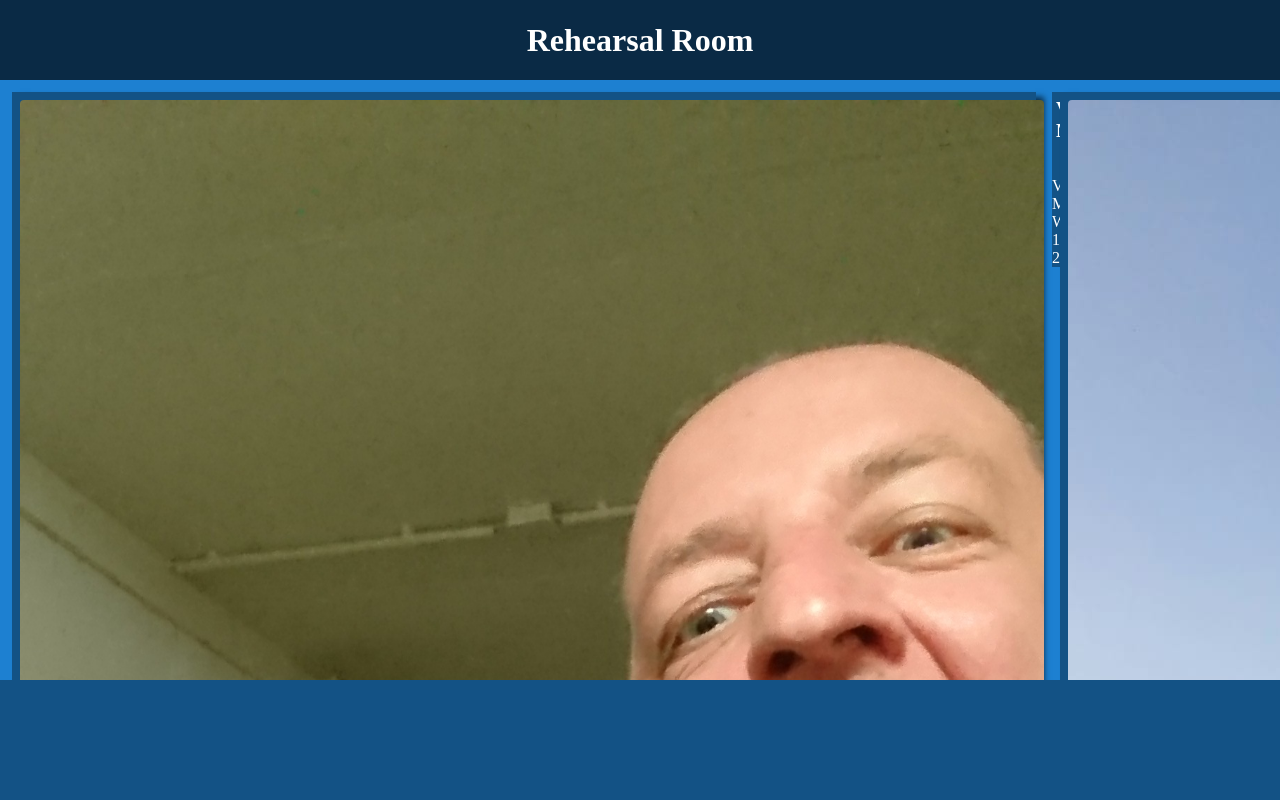
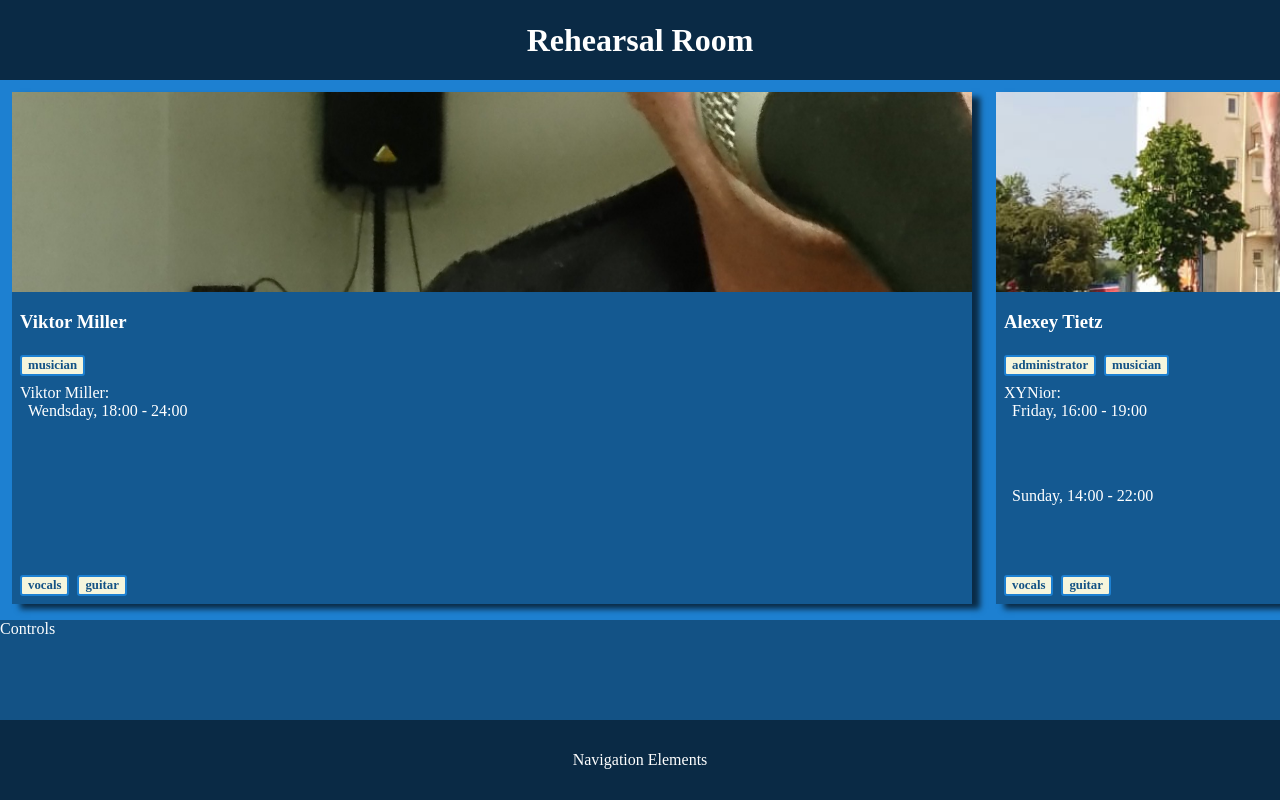
Before and after one commit to gadmel/Rehearsal-Room, a React (Create React App) app in the folder client/: page / in a window 1280 px wide. Built offline with nearby package versions, Linux system fonts and the light colour scheme.

Commit message:
Re-style the member-card

```diff
--- a/client/src/App.js
+++ b/client/src/App.js
@@ -24,6 +24,16 @@ function App() {
       roomAsignment: 'RehearsalRoom_1',
       repetitionDayTime: ['Friday, 16:00 - 19:00', 'Sunday, 14:00 - 22:00'],
     },
+    {
+      id: '003',
+      name: 'Viktor Miller',
+      avatar: './viktor_miller.jpg',
+      band: '',
+      instruments: ['vocals', 'guitar'],
+      roles: ['musician'],
+      roomAsignment: 'RehearsalRoom_1',
+      repetitionDayTime: ['Wendsday, 18:00 - 24:00'],
+    },
   ])
 
   return (
@@ -32,6 +42,7 @@ function App() {
         <LogoText>Rehearsal Room</LogoText>
       </Header>
       <MembersPage members={members} />
+      <Footer>Navigation Elements</Footer>
     </Grid>
   )
 }
@@ -40,11 +51,11 @@ export default App
 
 const Grid = styled.div`
   display: grid;
-  grid-template-rows: 80px auto 15%;
+  grid-template-rows: 80px auto 80px;
   grid-template-areas: 'header' 'stage' 'footer';
-  height: 100vh;
+  height: 100%;
   margin: 0;
-  width: 100vw;
+  width: 100%;
 `
 const Header = styled.header`
   display: flex;
@@ -57,3 +68,10 @@ const Header = styled.header`
 const LogoText = styled.h1`
   background: transparent;
 `
+const Footer = styled.footer`
+  display: flex;
+  align-items: center;
+  justify-content: center;
+  grid-area: footer;
+  background: #0a2a45;
+`
--- a/client/src/components/pages/MembersPage.js
+++ b/client/src/components/pages/MembersPage.js
@@ -3,10 +3,10 @@ import styled from 'styled-components'
 
 export function MembersVisualisation({ members }) {
   return (
+    <Grid>
       <Visualisation>
         {members.map(member => (
           <MemberCard key={member.id}>
-          <Row>
             <Avatar src={member.avatar} />
             <Column>
               <Name>{member.name}</Name>
@@ -14,15 +14,11 @@ export function MembersVisualisation({ members }) {
                 {member.roles &&
                   member.roles.map(role => <Tag key={role}>{role}</Tag>)}
               </Row>
-              <span>
               {member.band ? member.band : member.name}:{' '}
               {member.repetitionDayTime &&
                 member.repetitionDayTime.map(repetitionTime => (
-                    <div key={repetitionTime}>{repetitionTime}</div>
+                  <Column key={repetitionTime}>{repetitionTime}</Column>
                 ))}
-              </span>
-            </Column>
-          </Row>
               <Row>
                 {member.instruments &&
                   member.instruments.map(instrument => (
@@ -30,18 +26,31 @@ export function MembersVisualisation({ members }) {
                   ))}
               </Row>
               {console.info(member.name + ' has the id: ' + member.id)}
+            </Column>
           </MemberCard>
         ))}
       </Visualisation>
+      <ControlBar>Controls</ControlBar>
+    </Grid>
   )
 }
+const Grid = styled.main`
+  grid-area: stage;
+  display: grid;
+  grid-template-rows: auto 100px;
+  grid-template-areas: 'visualisation' 'controls';
+  margin: 0;
+`
+const ControlBar = styled.section`
+  grid-area: controls;
+`
 
 const Visualisation = styled.section`
+  grid-area: visualisation;
   display: flex;
-  flex-direction: row;
-  flex-grow: 1;
+  height: 100%;
   margin: 0;
-  grid-area: stage;
+  padding: 12px 12px 16px 12px;
   background: #1d80d1;
   color: white;
   align-items: flex-start;
@@ -51,40 +60,41 @@ const MemberCard = styled.article`
   display: flex;
   flex-direction: column;
   background: #145991;
-  margin: 12px 12px 12px 12px;
-  min-width: 80vw;
-  height: fit-content;
+  margin-right: 24px;
+  min-width: 75vw;
+  height: 100%;
   box-shadow: 8px 5px 6px #0a2a45;
 `
 const Row = styled.div`
   display: flex;
   flex-direction: row;
   justify-content: stretch;
-
   align-items: flex-start;
+  background: transparent;
 `
 const Column = styled.div`
   display: flex;
   flex-direction: column;
   align-items: flex-start;
+  background: transparent;
   height: 100%;
+  padding: 0 8px;
 `
 
 const Avatar = styled.img`
-  width: 100%;
-  border-radius: 4px;
-  margin: 8px;
+  max-width: 100%;
+  max-height: 200px;
+  object-fit: cover;
 `
 const Name = styled.h3`
-  flex-direction: row;
-  max-width: 100%;
-  margin: 6px 4px;
+  min-width: fit-content;
+  background: transparent;
 `
 
 const Tag = styled.li`
   display: inline-block;
   font-size: 0.8em;
-  margin: 4px 8px;
+  margin: 4px 8px 8px 0;
   padding: 1px 6px;
   background: beige;
   border: 2px solid #1d80d1;
--- a/client/src/components/utils/GlobalStyles.js
+++ b/client/src/components/utils/GlobalStyles.js
@@ -3,6 +3,7 @@ import { createGlobalStyle } from 'styled-components'
 export default createGlobalStyle`
 
 * {
+  box-sizing: border-box;
   background: #135285;
 }
 
@@ -10,7 +11,8 @@ body {
   color: white;
   display: flex;
   margin: 0;
-  width: 100%;
+  width: 100vw;
+  height: 100vh;
   font-family: -apple-system, BlinkMacSystemFont, 'Segoe UI', 'Roboto', 'Oxygen',
     'Ubuntu', 'Cantarell', 'Fira Sans', 'Droid Sans', 'Helvetica Neue',
     'PT Sans' sans-serif;
```
Lines whose indentation alone changed are shown as unchanged.
